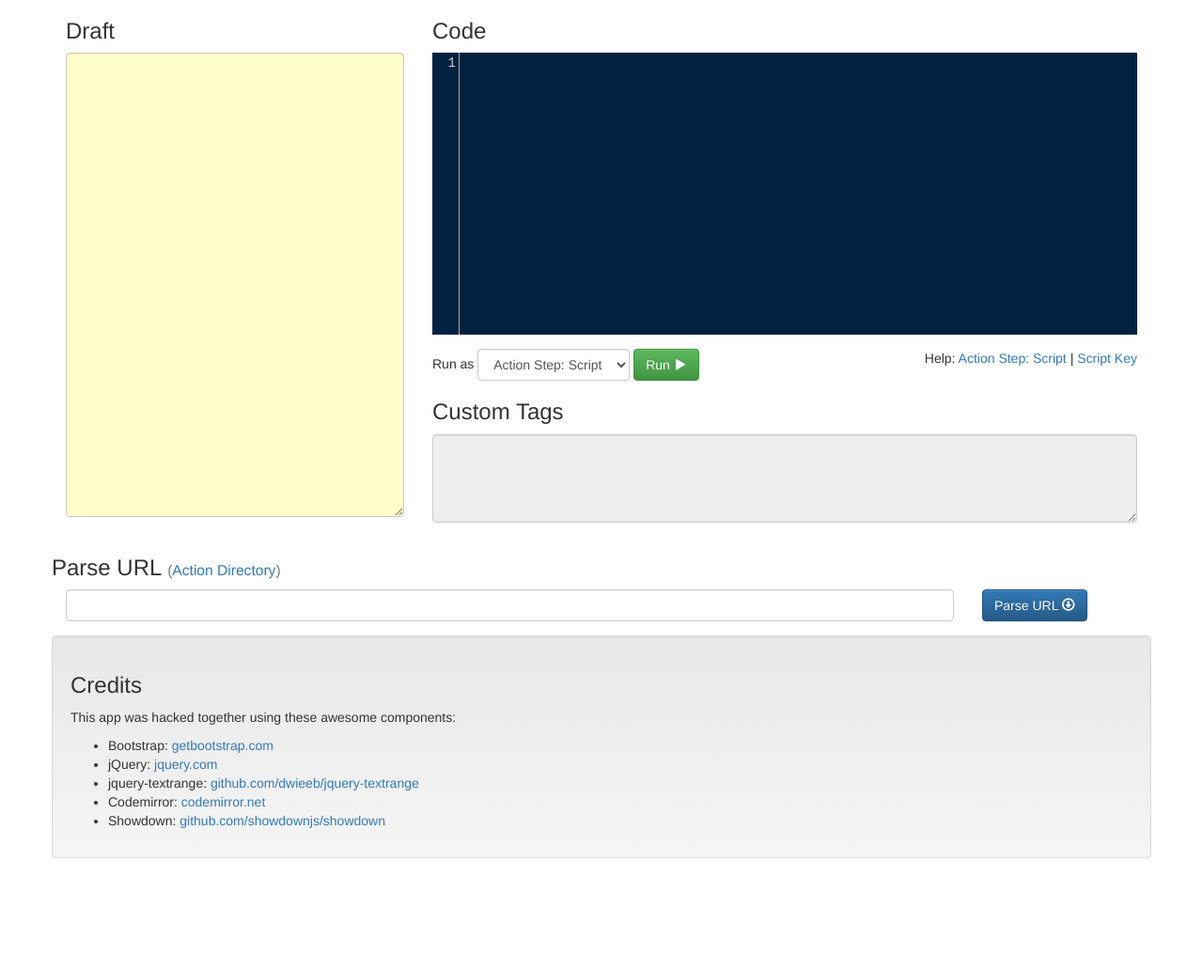
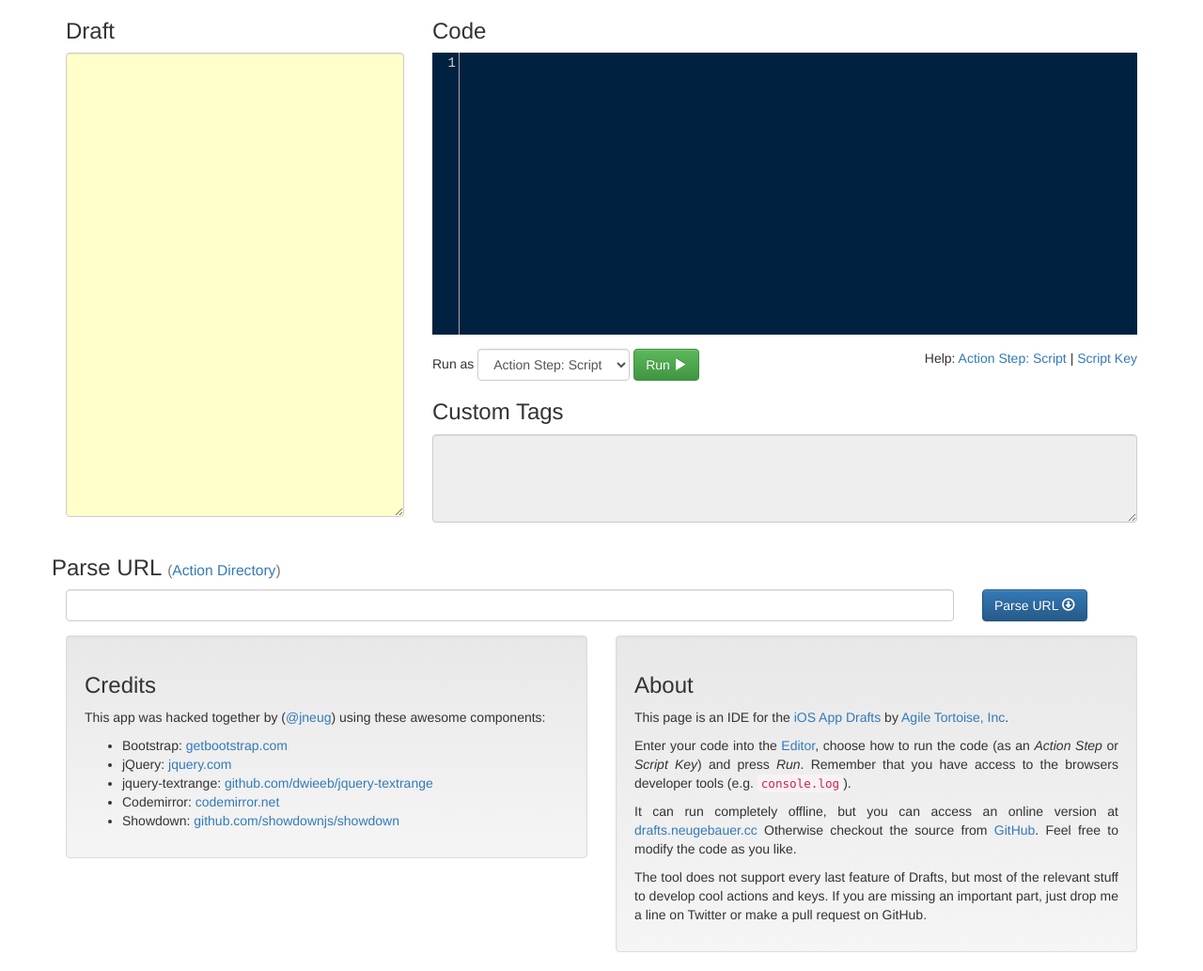
Before and after one commit to jneug/drafts-sim, a plain HTML site: page index.html in a window 1280 px wide. Shown: the whole page at 94% size. Before the commit the page ends 933 px from the top, so only its background shows below. Drawn offline with Linux system fonts and the light colour scheme.

Commit message:
Added more info to editor and readme

```diff
--- a/index.html
+++ b/index.html
@@ -65,9 +65,11 @@
 			</div>
 
 			<div class="row">
-				<div class="well">
+                <div class="col-md-6">
+    				<div class="well text-justify">
     					<h3>Credits</h3>
-					<p>This app was hacked together using these awesome components:</p>
+    					<p>This app was hacked together by (<a href="https://twitter.com/jneug">@jneug</a>)
+                            using these awesome components:</p>
     					<ul>
     						<li>Bootstrap: <a href="http://www.getbootstrap.com">getbootstrap.com</a></li>
     						<li>jQuery: <a href="http://jquery.com">jquery.com</a></li>
@@ -75,6 +77,25 @@
     						<li>Codemirror: <a href="http://codemirror.net">codemirror.net</a></li>
     						<li>Showdown: <a href="https://github.com/showdownjs/showdown">github.com/showdownjs/showdown</a></li>
     					</ul>
+    				</div>
+                </div>
+                <div class="col-md-6">
+    				<div class="well text-justify">
+                        <h3>About</h3>
+                        <p>This page is an IDE for the <a href="http://agiletortoise.com/drafts/">iOS
+                            App Drafts</a> by <a href="http://agiletortoise.com">Agile Tortoise, Inc</a>.</p>
+                        <p>Enter your code into the <a href="#code">Editor</a>, choose how to run the code
+                            (as an <em>Action Step</em> or <em>Script Key</em>) and press <em>Run</em>.
+                            Remember that you have access to the browsers developer tools (e.g.
+                            <code>console.log</code>).</p>
+                        <p>It can run completely offline, but you can access an online version at <a
+                            href="http://drafts.neugebauer.cc">drafts.neugebauer.cc</a> Otherwise checkout
+                            the source from <a href="https://github.com/jneug/drafts-sim">GitHub</a>.
+                            Feel free to modify the code as you like.</p>
+                        <p>The tool does not support every last feature of Drafts, but most of the relevant
+                            stuff to develop cool actions and keys. If you are missing an important
+                            part, just drop me a line on Twitter or make a pull request on GitHub.</p>
+    				</div>
                 </div>
 			</div>
 		</div>
```
Also changed, not shown: 1 other file. Lines whose indentation alone changed are shown as unchanged.
